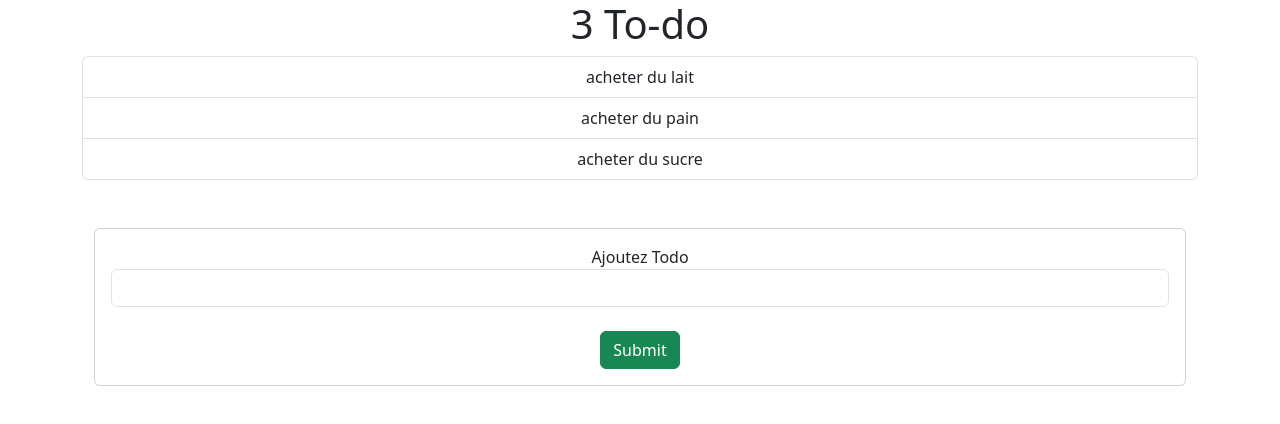
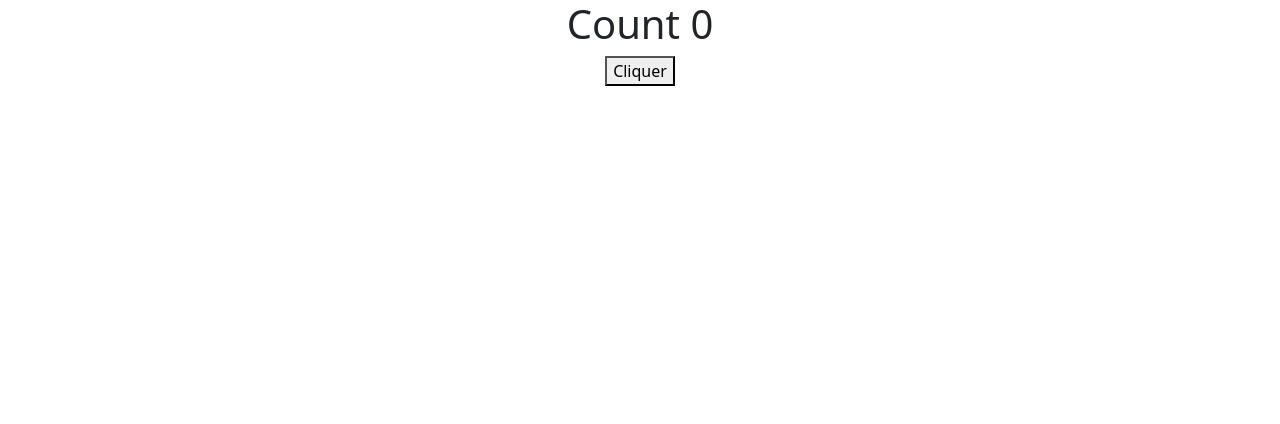
Before and after one commit to aymerick772/React_Learn, a React (Create React App) app: page / in a window 1280 px wide. Shown: the top 424 px of the page. Built offline with nearby package versions, Linux system fonts and the light colour scheme; the HTML template or start-up script is replaced by a standard one.

Commit message:
useEffect pour avoir le  comportement de componentDidMount et componentDidUpdate

```diff
--- a/src/App.css
+++ b/src/App.css
@@ -1,5 +1,5 @@
 .App {
-  /* text-align: center; */
+  text-align: center;
 }
 
 .App-logo {
--- a/src/App.js
+++ b/src/App.js
@@ -1,6 +1,10 @@
 import './App.css';
 import React, {Component} from 'react'
-import Todo from './components/Todo'
+// import Todo from './components/Todo'
+import ClassCount from './components2/ClassCount';
+import FuncCount from './components2/FuncCount';
+
+
 class App extends Component {
 
 
@@ -9,7 +13,9 @@ class App extends Component {
     return (
       <div className="App">
         {/* <h1 className='text-center'>UseState Hooks</h1> */}
-      <Todo/>
+      {/* <Todo/> */}
+      {/* <ClassCount/> */}
+      <FuncCount/>
 
       </div>
     );
--- /dev/null
+++ b/src/components2/ClassCount.js
@@ -0,0 +1,36 @@
+import React, { Component } from 'react';
+
+
+class ClassCount extends Component {
+    constructor(props) {
+        super(props);
+        this.state = {
+            count: 0,
+        }
+    }
+
+    componentDidMount(){
+        console.log('je suis dans con')
+        document.title = `Count ${this.state.count}`
+    }
+    handlerClick = () =>{
+        this.setState({
+            count : this.state.count + 1
+        })
+    }
+    componentDidUpdate(prevProps, prevState){
+        document.title = `Count ${this.state.count}`
+
+    }
+
+    render() {
+        return (
+            <div className="">
+                <h1>{this.state.count}</h1>
+                <button onClick={this.handlerClick}>Cliquer</button>
+            </div>
+        )
+    }
+}
+
+export default ClassCount;
--- /dev/null
+++ b/src/components2/FuncCount.js
@@ -0,0 +1,20 @@
+import React, {useState, useEffect} from "react";
+
+function FuncCount () {
+const [count, setCount ] = useState(0);
+useEffect(() =>{
+    setTimeout(()=>{
+        document.title = `count : ${count}`
+    }, 2000)
+})
+
+
+    return (
+        <div className="">
+            <h1>Count {count}</h1>
+            <button onClick={()=> setCount(count + 1)}> Cliquer</button>
+        </div>
+    )
+}
+
+export default FuncCount;
```
